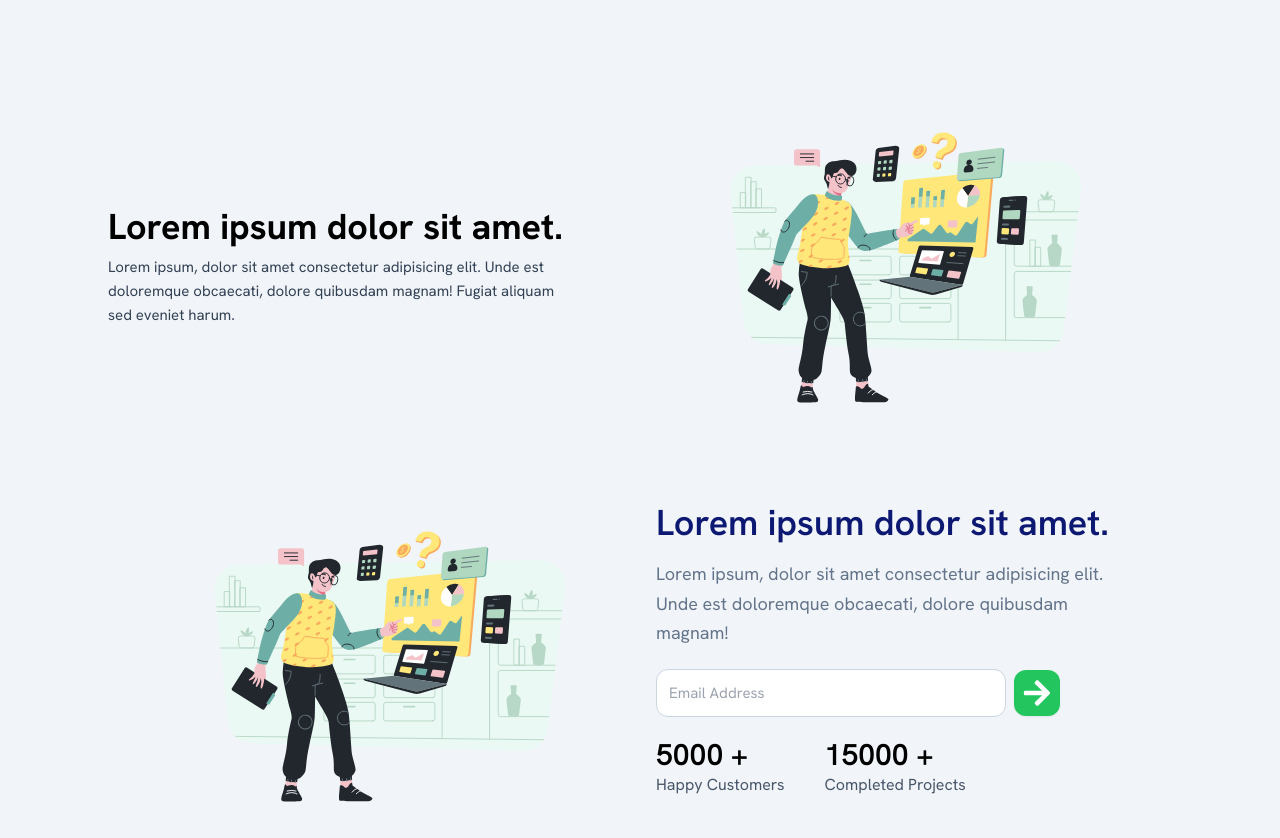
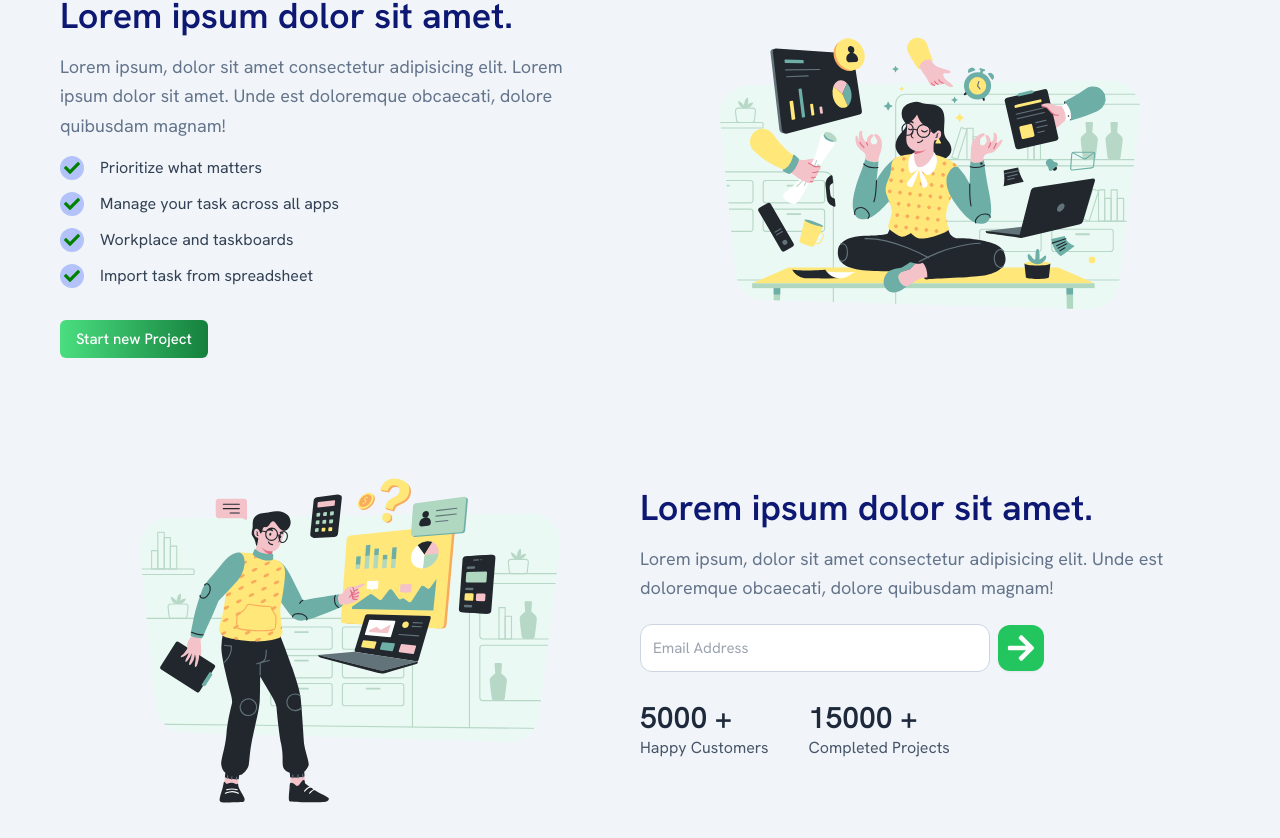
Before and after one commit to Sochuks/react-agency-landing, a React (Vite) app: page / in a window 1280 px wide. Shown: the part 1362-2200 px from the top of the page. Built offline with nearby package versions, Linux system fonts and the light colour scheme.

Commit message:
Modified About style

```diff
--- a/src/Components/About.jsx
+++ b/src/Components/About.jsx
@@ -1,6 +1,8 @@
 import React from 'react'
 import aboutImg from './img/about.svg'
-import { FaRegArrowAltCircleRight, FaArrowRight } from 'react-icons/fa'
+import ProjectImg from './img/project-360.svg'
+
+import {FaArrowRight, FaCheck } from 'react-icons/fa'
 
 const About = () => {
   return (
@@ -8,27 +10,60 @@ const About = () => {
         {/* container */}
         <div className='container flex flex-col mx-auto'>
             {/* container 1 */}
-            <div className='flex flex-col items-center pt-36 sm:flex-row-reverse sm:px-12'>
+            <div className='flex flex-col items-center my-8 md:flex-row-reverse'>
                 {/* Image */}
 
-                    <img src={aboutImg} alt="" className='mb-8 w-full sm:mb-0 sm:ml-4 sm:w-1/2' />
+                    <img src={ProjectImg} alt="" className='w-full md:w-1/2 sm:ml-4 scale-110 transition ease-in-out duration-500 hover:translate-y-1 hover:scale-150' />
 
                 {/* text */}
-                <div className='mr-4 w-full text-center sm:w-1/2 sm:text-left space-y-2'>
-                    <h1 className='b-4 text-3xl font-bold leading-tight md:text-4xl'>Lorem ipsum dolor sit amet.</h1>
-                    <p className='mb-8 leading-relaxed text-slate-700 max-w-md'>Lorem ipsum, dolor sit amet consectetur adipisicing elit. Unde est doloremque obcaecati, dolore quibusdam magnam! Fugiat aliquam sed eveniet harum.</p>
+                <div className='mr-4 w-full text-center sm:w-1/2 md:text-left space-y-2'>
+                <h2 className='text-3xl text-primaryColor py-2 font-semibold leading-tight md:text-4xl'>Lorem ipsum dolor sit amet.</h2>
+                <p className='leading-relaxed text-slate-500 text-lg md:mr-8 pb-2'>Lorem ipsum, dolor sit amet consectetur adipisicing elit.
+                Lorem ipsum dolor sit amet. Unde est doloremque obcaecati, dolore quibusdam magnam!</p>
+
+                {/* points */}
+                <div className='flex flex-col space-y-3'>
+                    <div className='flex items-center space-x-4 text-base text-slate-700 '>
+                            <span className='bg-bgColor p-1 rounded-full'><FaCheck color='green' /></span>
+                            <span>Prioritize what matters </span>
+                    </div>
+
+                    <div className='flex items-center space-x-4 text-base text-slate-700 '>
+                            <span className='bg-bgColor p-1 rounded-full'><FaCheck color='green' /></span>
+                            <span>Manage your task across all apps</span>
+                    </div>
+
+                    <div className='flex items-center space-x-4 text-base text-slate-700 '>
+                            <span className='bg-bgColor p-1 rounded-full'><FaCheck color='green' /></span>
+                            <span>Workplace and taskboards</span>
+                    </div>
+
+                    <div className='flex items-center space-x-4 text-base text-slate-700 '>
+                            <span className='bg-bgColor p-1 rounded-full'><FaCheck color='green' /></span>
+                            <span>Import task from spreadsheet</span>
+                    </div>
                 </div>
+
+
+                {/* buttons */}
+                <div className='pt-6'>
+                    <button className='bg-gradient-to-r from-green-400 to-green-700 px-4 py-2 rounded-md font-medium text-whiteColor' href="#">
+                        Start new Project
+                    </button>
+                </div>
+                </div>
+
             </div>
             {/* container 2 */}
-            <div className='flex flex-col items-center md:flex-row sm:px-12'>
+            <div className='flex flex-col items-center pb-8 md:flex-row'>
                 {/* Image */}
 
-                    <img src={aboutImg} alt="" className='mb-8 w-full md:w-1/2 sm:mb-0 sm:ml-4' />
+                    <img src={aboutImg} alt="" className='mb-8 md:scale-110 transition ease-in-out duration-500 hover:translate-y-1 hover:scale-150 md:w-1/2 sm:mb-0' />
 
                 {/* text */}
-                <div className='mr-4 w-full text-center md:w-1/2 sm:text-left space-y-2 pb-10'>
-                    <h1 className='b-4 text-3xl text-primaryColor py-2 font-semibold leading-tight md:text-4xl'>Lorem ipsum dolor sit amet.</h1>
-                    <p className='leading-relaxed text-slate-500 text-lg mr-8 pb-2'>Lorem ipsum, dolor sit amet consectetur adipisicing elit. Unde est doloremque obcaecati, dolore quibusdam magnam!</p>
+                <div className='mr-4 w-full text-center md:w-1/2 md:text-left space-y-2 pb-10'>
+                    <h2 className='text-3xl text-primaryColor py-2 font-semibold leading-tight md:text-4xl'>Lorem ipsum dolor sit amet.</h2>
+                    <p className='leading-relaxed text-slate-500 text-lg md:mr-8 pb-2'>Lorem ipsum, dolor sit amet consectetur adipisicing elit. Unde est doloremque obcaecati, dolore quibusdam magnam!</p>
                     {/* form */}
                     <div className='flex items-center max-w-xl space-x-2 pt-1.5 pb-3'>
                         <input type="text" className='w-[350px] p-3 h-12 border border-slate-300 rounded-xl' placeholder='Email Address' />
@@ -37,14 +72,14 @@ const About = () => {
                         </button>
                     </div>
                     {/* counters */}
-                    <div className='flex items-center max-w-sm space-x-10'>
+                    <div className='flex items-center max-w-sm pt-6 space-x-10 md:pt-2'>
                         <div className='flex flex-col'>
-                            <span className='text-3xl font-semibold'>5000&nbsp;+ </span>
+                            <span className='text-3xl font-semibold text-slate-800'>5000&nbsp;+ </span>
                             <span className='text-slate-600 text-base'>Happy Customers</span>
                         </div>
                         {/* projects */}
                         <div className='flex flex-col'>
-                            <span className='text-3xl font-semibold'>15000&nbsp;+ </span>
+                            <span className='text-3xl font-semibold text-slate-800'>15000&nbsp;+ </span>
                             <span className='text-slate-600 text-base'>Completed Projects</span>
                         </div>
                     </div>
```
Also changed, not shown: src/Components/img/project-360.svg (added).
